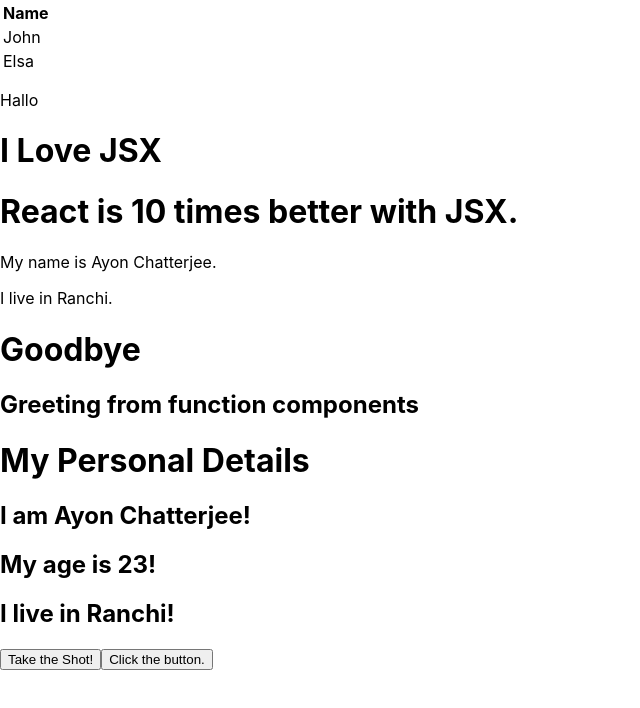
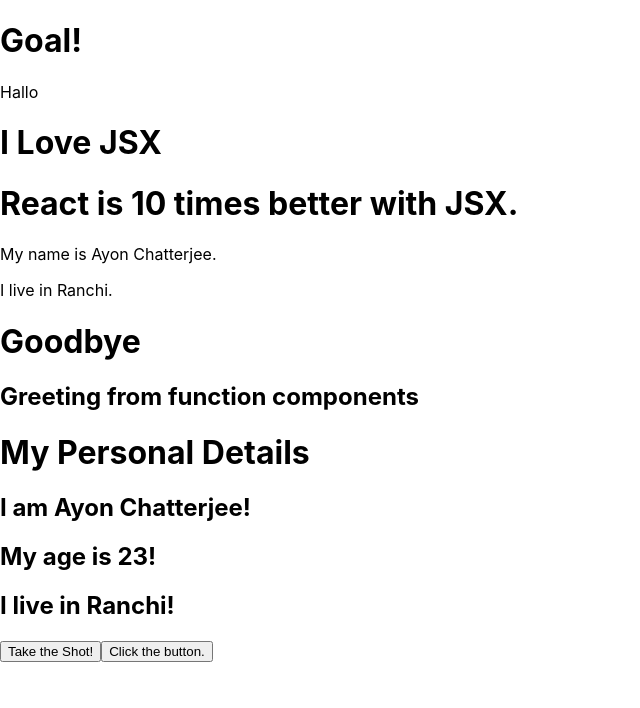
Before and after one commit to AyonChatterjee/JavaScript-and-React-Tutorials, a React (Create React App) app in the folder React Tutorials/my_react_tutorials/: page / in a window 1280 px wide. Shown: the top 708 px of the page, without its empty margins (0-640 px from the left). Built offline with nearby package versions, Linux system fonts and the light colour scheme.

Commit message:
Conditional Rendering

```diff
--- a/React Tutorials/my_react_tutorials/src/App.js
+++ b/React Tutorials/my_react_tutorials/src/App.js
@@ -1,22 +1,13 @@
 import React from "react";
+import Goal from "./ConditionRendering";
+
 
 function App() {
   return (
-    <table>
-      <thead>
-        <tr>
-          <th>Name</th>
-        </tr>
-      </thead>
-      <tbody>
-        <tr>
-          <td>John</td>
-        </tr>
-        <tr>
-          <td>Elsa</td>
-        </tr>
-      </tbody>
-    </table>
+    <div>
+      <Goal isGoal = {true}/>
+    </div>
+
   );
 }
 
--- /dev/null
+++ b/React Tutorials/my_react_tutorials/src/ConditionRendering.js
@@ -0,0 +1,21 @@
+import React from "react";
+
+function MissedGoal() {
+    return <h1>Missed!</h1>
+}
+
+function MadeGoal() {
+    return <h1>Goal!</h1>
+}
+
+function Goal(props) {
+    const isGoal = props.isGoal;
+
+  return (
+    <div>
+    {isGoal ? <MadeGoal/> : <MissedGoal/>}
+    </div>
+  );
+}
+
+export default Goal ;
```
